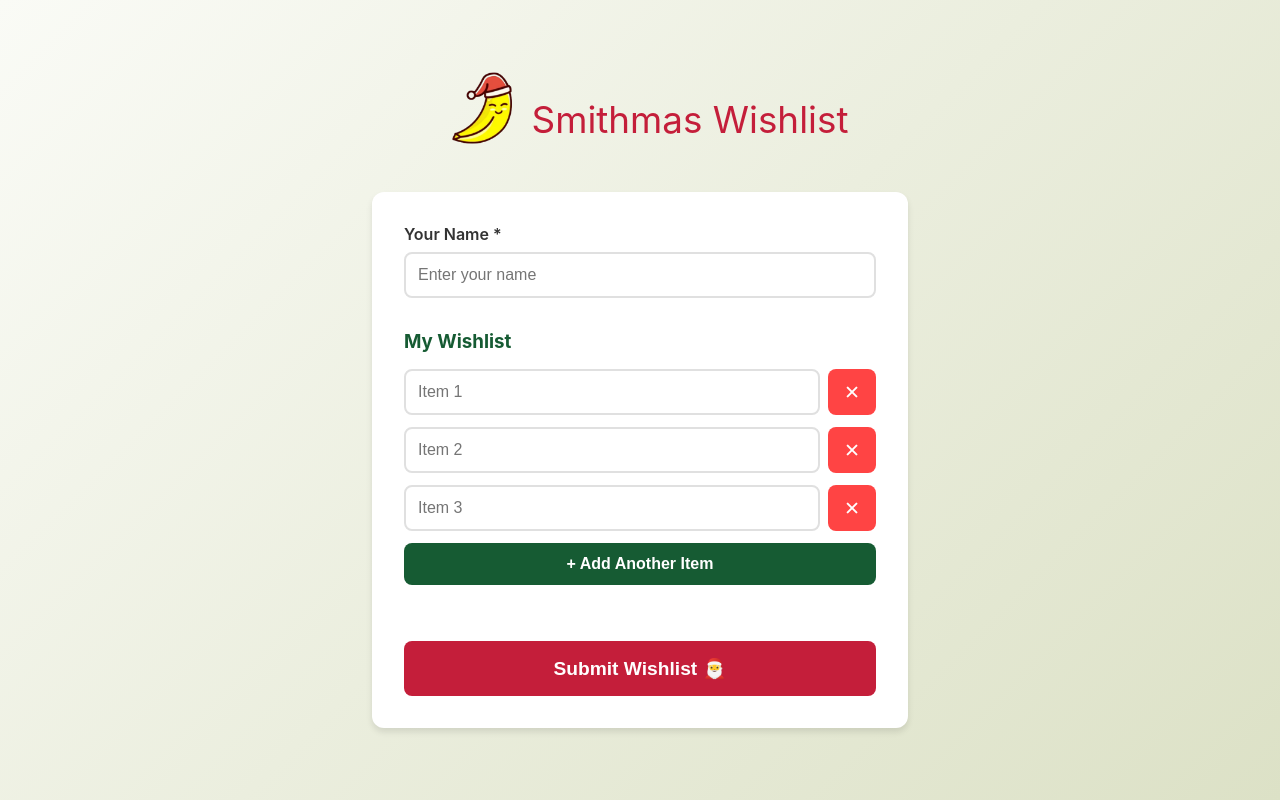
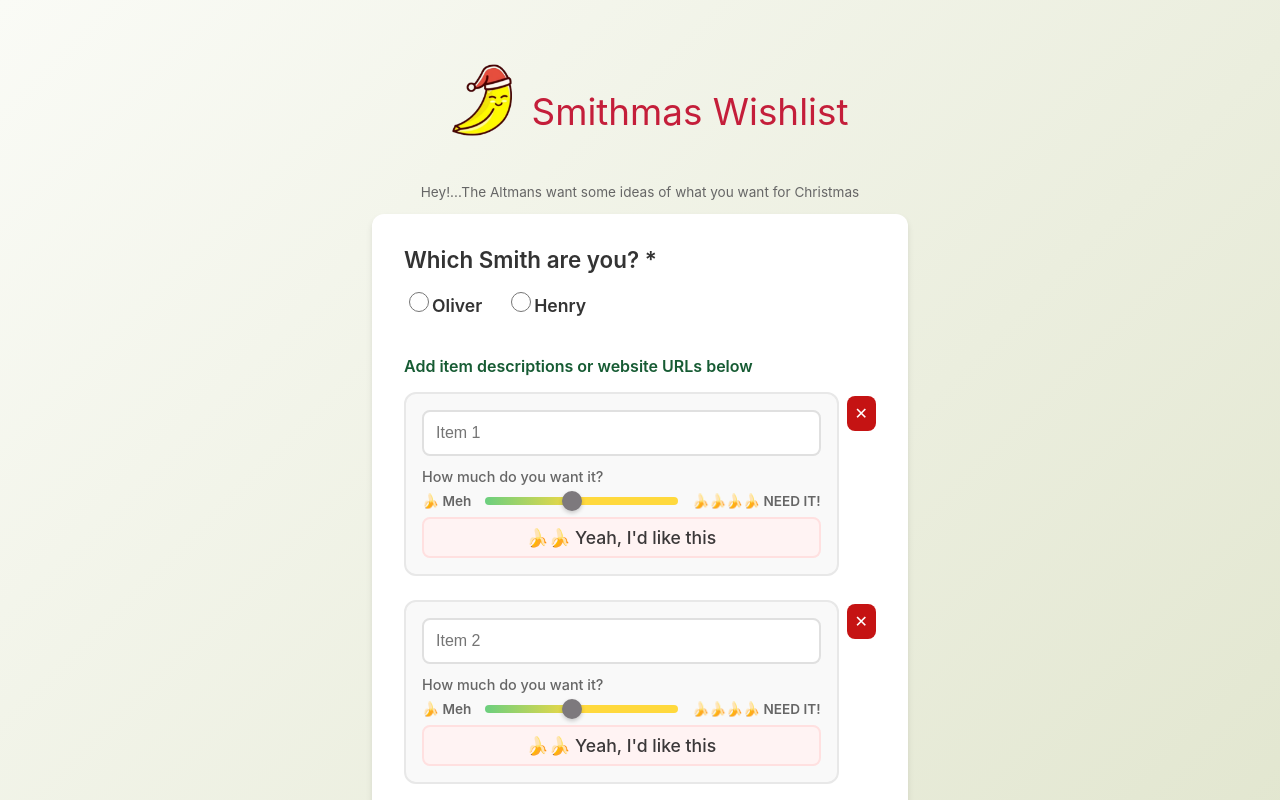
Before and after one commit to fkaltman/vue-wishlist-app, a Vue app: page / in a window 1280 px wide. Shown: the top 800 px of the page. Built offline with nearby package versions, Linux system fonts and the light colour scheme.

Commit message:
refactor: add the interest indicator to each item

```diff
--- a/src/components/WishlistForm.vue
+++ b/src/components/WishlistForm.vue
@@ -2,14 +2,18 @@
 import { ref } from 'vue'
 
 const name = ref('')
-const wishlistItems = ref(['', '', ''])
+const wishlistItems = ref([
+  { item: '', rating: 5 },
+  { item: '', rating: 5 },
+  { item: '', rating: 5 },
+])
 const isSubmitting = ref(false)
 const submitStatus = ref(null) // 'success', 'error', or null
 
 // Add a new wishlist item field
 const addItem = () => {
   if (wishlistItems.value.length < 10) {
-    wishlistItems.value.push('')
+    wishlistItems.value.push({ item: '', rating: 5 })
   }
 }
 
@@ -20,6 +24,15 @@ const removeItem = (index) => {
   }
 }
 
+// Get kid-friendly rating label
+const getRatingLabel = (rating) => {
+  if (rating <= 3) return "🍌 Meh, it's okay"
+  if (rating <= 5) return "🍌🍌 Yeah, I'd like this"
+  if (rating <= 7) return '🍌🍌🍌 Really want this!'
+  if (rating <= 9) return '🍌🍌 REALLY REALLY want this! 🍌🍌'
+  return '🍌🍌🍌 I HAVE TO HAVE THIS THING!! 🍌🍌🍌'
+}
+
 // Submit form to Formspree
 const submitWishlist = async () => {
   if (!name.value.trim()) {
@@ -27,7 +40,9 @@ const submitWishlist = async () => {
     return
   }
 
-  const filledItems = wishlistItems.value.filter((item) => item.trim())
+  const filledItems = wishlistItems.value
+    .filter((item) => item.item.trim())
+    .map((item) => `${item.item} (Rating: ${item.rating}/10)`)
   if (filledItems.length === 0) {
     alert('Please add at least one item to your wishlist!')
     return
@@ -55,7 +70,11 @@ const submitWishlist = async () => {
       submitStatus.value = 'success'
       // Reset form
       name.value = ''
-      wishlistItems.value = ['', '', '']
+      wishlistItems.value = [
+        { item: '', rating: 5 },
+        { item: '', rating: 5 },
+        { item: '', rating: 5 },
+      ]
     } else {
       submitStatus.value = 'error'
     }
@@ -71,26 +90,52 @@ const submitWishlist = async () => {
 <template>
   <div class="wishlist-form">
     <div class="form-header">
-    <img class="smithmas-logo" src="../assets/big_santa_banana.png" alt="Smithmas Banana Logo">
+      <img class="smithmas-logo" src="../assets/big_santa_banana.png" alt="Smithmas Banana Logo" />
       <h1>Smithmas Wishlist</h1>
-      <p></p>
     </div>
+    <p class="altmans">Hey!...The Altmans want some ideas of what you want for Christmas</p>
 
     <form @submit.prevent="submitWishlist" class="form">
       <div class="form-group">
-        <label for="name">Your Name *</label>
-        <input id="name" v-model="name" type="text" placeholder="Enter your name" required />
+        <label class="which-smith">Which Smith are you? *</label>
+        <div class="radio-group">
+          <label class="radio-option">
+            <input type="radio" v-model="name" value="Oliver" required />
+            <span>Oliver</span>
+          </label>
+          <label class="radio-option">
+            <input type="radio" v-model="name" value="Henry" required />
+            <span>Henry</span>
+          </label>
+        </div>
       </div>
 
       <div class="wishlist-section">
-        <h3>My Wishlist</h3>
-        <div v-for="(item, index) in wishlistItems" :key="index" class="wishlist-item">
-          <input
-            v-model="wishlistItems[index]"
-            type="text"
-            :placeholder="`Item ${index + 1}`"
-            class="item-input"
-          />
+        <h3>Add item descriptions or website URLs below</h3>
+        <div v-for="(wishItem, index) in wishlistItems" :key="index" class="wishlist-item">
+          <div class="item-content">
+            <input
+              v-model="wishlistItems[index].item"
+              type="text"
+              :placeholder="`Item ${index + 1}`"
+              class="item-input"
+            />
+            <div class="rating-control">
+              <label class="rating-label">How much do you want it?</label>
+              <div class="slider-container">
+                <span class="slider-label-left">🍌 Meh</span>
+                <input
+                  type="range"
+                  v-model="wishlistItems[index].rating"
+                  min="1"
+                  max="10"
+                  class="rating-slider"
+                />
+                <span class="slider-label-right">🍌🍌🍌🍌 NEED IT!</span>
+              </div>
+              <div class="rating-message">{{ getRatingLabel(wishlistItems[index].rating) }}</div>
+            </div>
+          </div>
           <button
             type="button"
             @click="removeItem(index)"
@@ -112,7 +157,7 @@ const submitWishlist = async () => {
       </div>
 
       <button type="submit" class="submit-btn" :disabled="isSubmitting">
-        {{ isSubmitting ? 'Sending...' : 'Submit Wishlist 🎅' }}
+        {{ isSubmitting ? 'Sending...' : 'Submit Wishlist' }}
       </button>
 
       <div v-if="submitStatus === 'success'" class="success-message">
@@ -123,6 +168,7 @@ const submitWishlist = async () => {
         ❌ Oops! Something went wrong. Please try again.
       </div>
     </form>
+    <p class="fine-print"><sup>*</sup>Submissions will be accepted until December 15th, 2025. Extreme interest in an item does not insure receipt. Item prices will factor into the quantity of gifts. Limit 10 items per submission. Multiple submissions encouraged. See stores for details. jk.</p>
   </div>
 </template>
 
@@ -148,7 +194,8 @@ const submitWishlist = async () => {
 }
 
 @keyframes waggle {
-  0%, 95% {
+  0%,
+  95% {
     transform: rotate(0deg);
   }
   96% {
@@ -178,6 +225,12 @@ const submitWishlist = async () => {
 .form-header p {
   color: #666;
   font-size: 1.1rem;
+}
+
+.which-smith {
+  font-weight: 600;
+  font-size: 1.4rem;
+  color: #333;
 }
 
 .form {
@@ -212,11 +265,39 @@ const submitWishlist = async () => {
   border-color: #c41e3a;
 }
 
+.radio-group {
+  display: flex;
+  gap: 1.5rem;
+  margin-top: 1rem;
+}
+
+.radio-option {
+  display: flex;
+  align-items: center;
+  gap: 0.5rem;
+  cursor: pointer;
+  font-size: 1.1rem;
+  font-weight: 500;
+}
+
+.radio-option input[type='radio'] {
+  width: 20px;
+  height: 20px;
+  cursor: pointer;
+  accent-color: #c41e3a;
+}
+
+.radio-option:hover span {
+  color: #c41e3a;
+}
+
 .wishlist-section {
   margin: 2rem 0;
 }
 
 .wishlist-section h3 {
+  font-size: 1rem;
+  font-weight: 600;
   color: #165b33;
   margin-bottom: 1rem;
 }
@@ -224,11 +305,29 @@ const submitWishlist = async () => {
 .wishlist-item {
   display: flex;
   gap: 0.5rem;
-  margin-bottom: 0.75rem;
+  margin-bottom: 1.5rem;
+  align-items: flex-start;
+}
+
+.item-content {
+  flex: 1;
+  display: flex;
+  flex-direction: column;
+  gap: 0.75rem;
+  padding: 1rem;
+  background: #f9f9f9;
+  border: 2px solid #e8e8e8;
+  border-radius: 12px;
+  transition: all 0.3s;
+}
+
+.item-content:hover {
+  background: #f5f5f5;
+  border-color: #d0d0d0;
 }
 
 .item-input {
-  flex: 1;
+  width: 100%;
   padding: 0.75rem;
   border: 2px solid #e0e0e0;
   border-radius: 8px;
@@ -241,19 +340,88 @@ const submitWishlist = async () => {
   border-color: #165b33;
 }
 
+.rating-control {
+  display: flex;
+  flex-direction: column;
+  gap: 0.5rem;
+}
+
+.rating-label {
+  font-size: 0.9rem;
+  color: #666;
+  font-weight: 500;
+}
+
+.slider-container {
+  display: flex;
+  align-items: center;
+  gap: 0.75rem;
+}
+
+.slider-label-left,
+.slider-label-right {
+  font-size: 0.85rem;
+  font-weight: 600;
+  color: #666;
+  white-space: nowrap;
+}
+
+.rating-slider {
+  flex: 1;
+  height: 8px;
+  border-radius: 4px;
+  background: linear-gradient(to left, #ffd93d 50%, #6bcf7f 100%);
+  outline: none;
+  cursor: pointer;
+  -webkit-appearance: none;
+}
+
+.rating-slider::-webkit-slider-thumb {
+  -webkit-appearance: none;
+  appearance: none;
+  width: 20px;
+  height: 20px;
+  border-radius: 50%;
+  background: #7d797dff;
+  cursor: pointer;
+  box-shadow: 0 2px 4px rgba(0, 0, 0, 0.2);
+}
+
+.rating-slider::-moz-range-thumb {
+  width: 20px;
+  height: 20px;
+  border-radius: 50%;
+  background: #c41e3a;
+  cursor: pointer;
+  border: none;
+  box-shadow: 0 2px 4px rgba(0, 0, 0, 0.2);
+}
+
+.rating-message {
+  font-weight: 500;
+  color: #3b3839ff;
+  font-size: 1.1rem;
+  text-align: center;
+  padding: 0.5rem;
+  background: #fff3f3;
+  border-radius: 8px;
+  border: 2px solid #ffe0e0;
+}
+
 .remove-btn {
-  padding: 0.5rem 1rem;
-  background: #ff4444;
+  padding: 0.5rem 0.5rem;
+  margin-top: 0.3rem;
+  background: #c51313ff;
   color: white;
   border: none;
   border-radius: 8px;
   cursor: pointer;
-  font-size: 1.2rem;
+  font-size: 1rem;
   transition: background-color 0.3s;
 }
 
 .remove-btn:hover:not(:disabled) {
-  background: #cc0000;
+  background: #9b1830;
 }
 
 .remove-btn:disabled {
@@ -298,7 +466,7 @@ const submitWishlist = async () => {
 }
 
 .submit-btn:hover:not(:disabled) {
-  background: #9b1830;
+  background: 9b1830#;
 }
 
 .submit-btn:disabled {
@@ -324,4 +492,11 @@ const submitWishlist = async () => {
   background: #f8d7da;
   color: #721c24;
 }
+
+.fine-print, .altmans {
+  margin-top: 1.5rem;
+  font-size: 0.85rem;
+  color: #666;
+  text-align: center;
+}
 </style>
```
